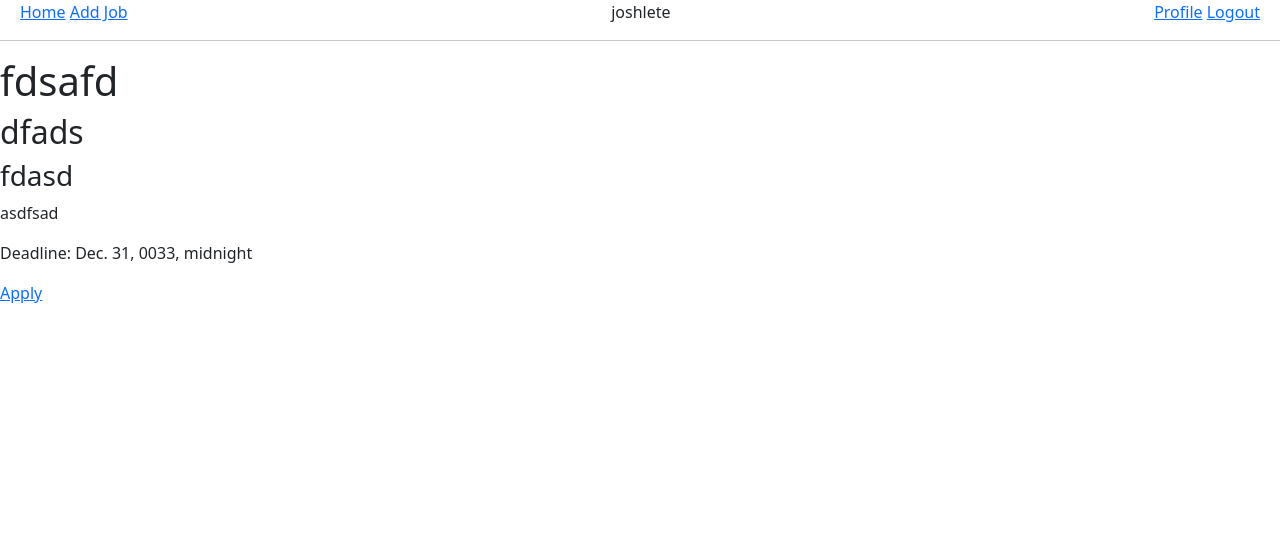
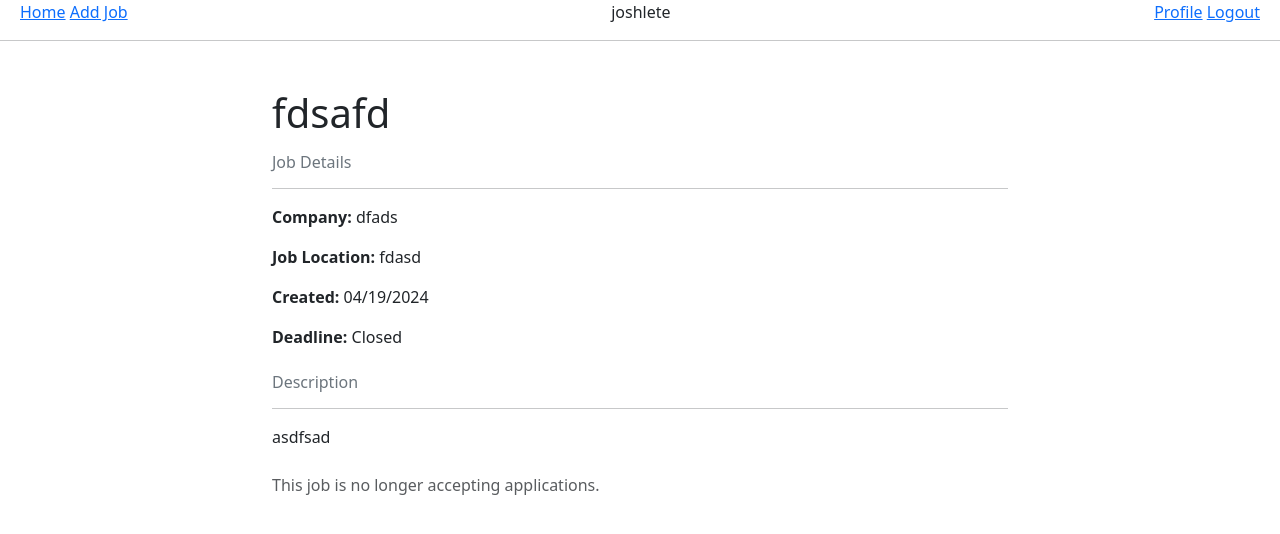
Before and after one commit to Joshlete/jobboard, a Django app: page /job/6 in a window 1280 px wide. Shown: the top 534 px of the page. Run offline with Django 5.2, Linux system fonts and the light colour scheme; a user stored in the database is signed in; data comes from the database, SQL or seed files in the repository; both versions use the stored data as it was after the commit.

Commit message:
restyled job page, made some changes to home page

```diff
--- a/jobs/forms.py
+++ b/jobs/forms.py
@@ -14,7 +14,6 @@ class JobForm(ModelForm):
             "description",
             "location",
             "deadline",
-            "available",
         ]
         widgets = {
             "deadline": forms.DateInput(attrs={"type": "date"}),
--- a/jobs/templates/jobs/job.html
+++ b/jobs/templates/jobs/job.html
@@ -1,16 +1,43 @@
-{% extends 'main.html' %} {% block content %}
+{% extends 'main.html' %}
+{% block content %}
 
-<div class="job">
-    <h1>{{job.title}}</h1>
-    <h2>{{job.company}}</h2>
-    <h3>{{job.location}}</h3>
-    <p>{{job.description}}</p>
-    <p>Deadline: {{job.deadline}}</p>
-    {% if not has_applied %}
-    <a href="{% url 'register-job' job.id %}">Apply</a>
-    {% else %}
-    <b>Applied</b>
-    {% endif %}
+<div class="container mt-5">
+    <div class="row">
+        <div class="col-lg-8 mx-auto">
+            <!-- Job Title -->
+            <h1 class="mb-3">{{ job.title }}</h1>
+            <h6 class="text-secondary">Job Details</h6>
+            <hr>
+
+            <!-- Company and Location -->
+            <p><strong>Company:</strong> {{ job.company }}</p>
+            <p><strong>Job Location:</strong> {{ job.location }}</p>
+
+            <!-- Created At -->
+            <p><strong>Created:</strong> {{ job.created_at|date:"m/d/Y" }}</p>
+
+            <!-- Deadline -->
+            <p><strong>Deadline:</strong> {% if job.available %}{{ job.deadline|date:"m/d/Y" }}{% else %}Closed{% endif %}</p>
+
+            <!-- Job Description -->
+            <div class="mt-4">
+                <h6 class="text-secondary">Description</h6>
+                <hr>
+                <p>{{ job.description }}</p>
+            </div>
+
+            <!-- Apply or Applied Status -->
+            <div class="mt-4">
+                {% if not job.available %}
+                    <p class="text-muted">This job is no longer accepting applications.</p>
+                {% elif not has_applied %}
+                    <a href="{% url 'register-job' job.id %}" class="btn btn-primary">Apply</a>
+                {% else %}
+                    <span class="text-success"><strong>Applied</strong></span>
+                {% endif %}
+            </div>
+        </div>
+    </div>
 </div>
 
 {% endblock %}
--- a/static/css/main.css
+++ b/static/css/main.css
@@ -15,3 +15,7 @@
 .text-blue {
     color: #31a5f8; /* Or any color you want for open status */
 }
+
+.card-blue-detail  {
+    color: #31a5f8; /* Or any color you want for open status */
+}
```
Also changed, not shown: jobs/templates/index.html (+33 -16 lines), jobs/templates/jobs/job-form.html (+36 -6 lines), db.sqlite3. Lines whose indentation alone changed are shown as unchanged.
